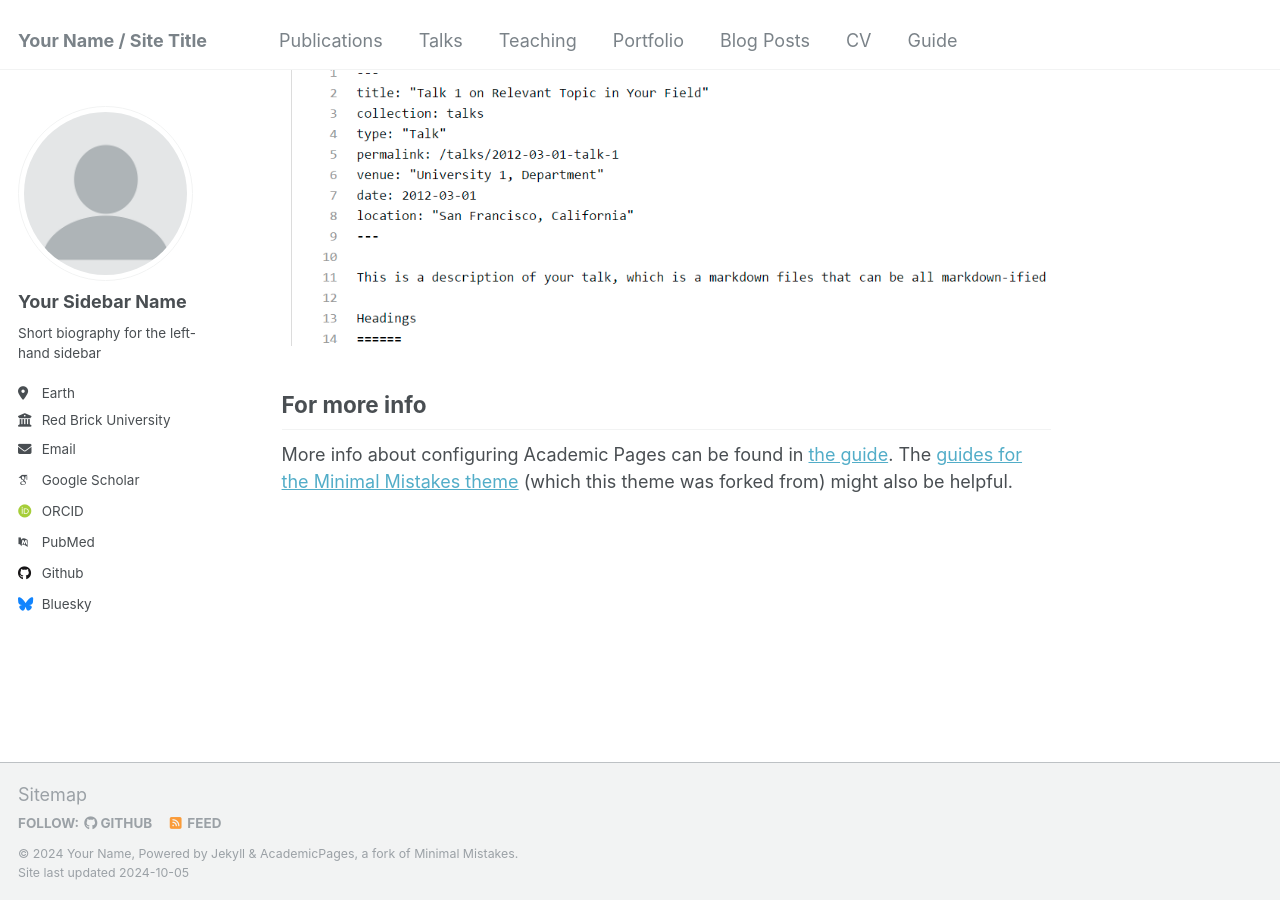
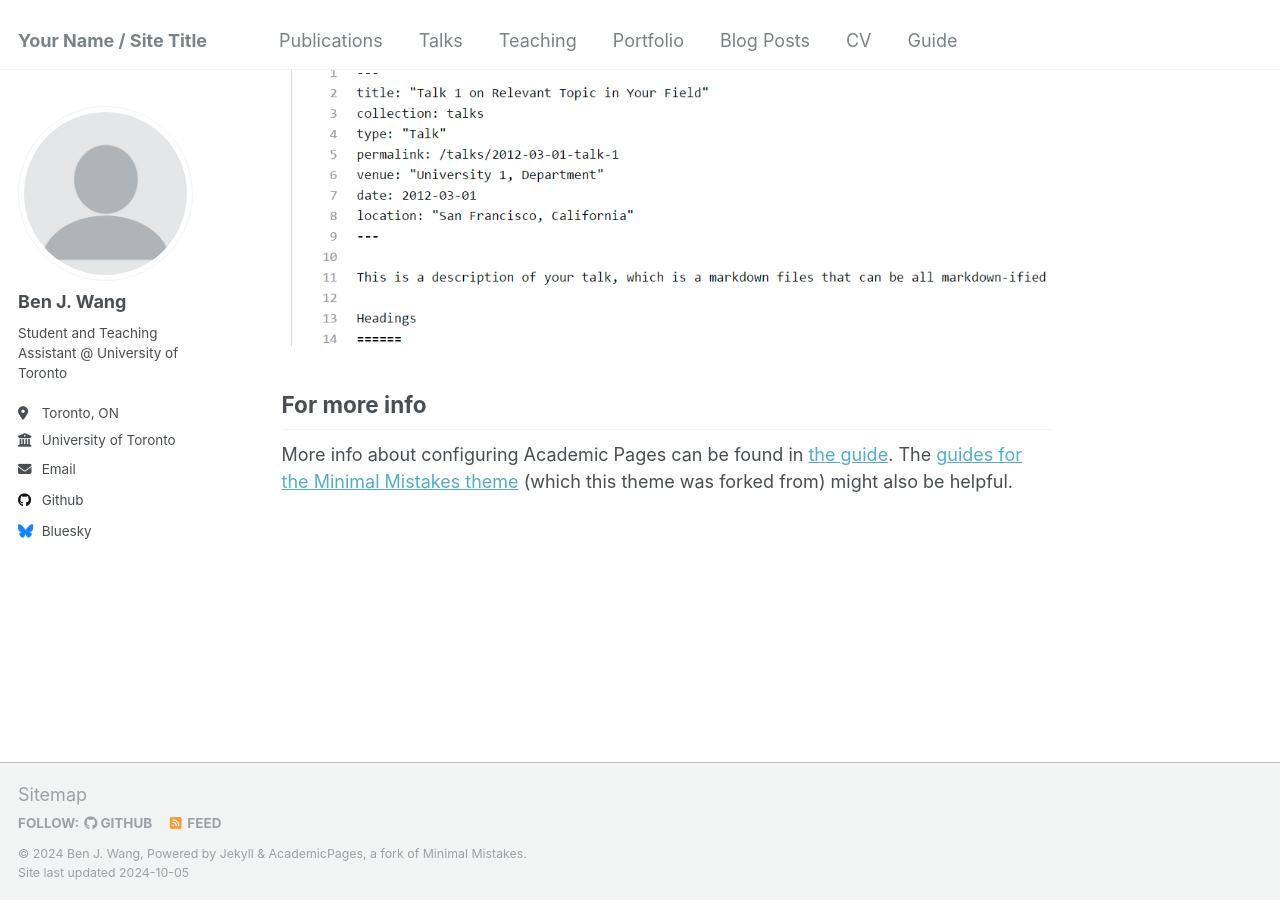
Before and after one commit to wben1998/wben1998.github.io, a Jekyll site: the page built from _pages/about.md, in a window 1280 px wide and 900 px high, scrolled down 2643 px. Built offline with Jekyll 4.4.1, drawn with Linux system fonts in a browser that asks for light colours; some web fonts are replaced.

Commit message:
Update _config.yml

```diff
--- a/_config.yml
+++ b/_config.yml
@@ -10,11 +10,11 @@
 locale                   : "en-US"
 title                    : "Your Name / Site Title"
 title_separator          : "-"
-name                     : &name "Your Name"
-description              : &description "personal description"
-url                      : https://academicpages.github.io # the base hostname & protocol for your site e.g. "https://mmistakes.github.io"
+name                     : &name "Ben J. Wang"
+description              : &description "Student and Teaching Assistant @ University of Toronto"
+url                      : https://wben1998.gitub.io # the base hostname & protocol for your site e.g. "https://mmistakes.github.io"
 baseurl                  : "" # the subpath of your site, e.g. "/blog"
-repository               : "academicpages/academicpages.github.io"
+repository               : "wben1998.github.io"
 
 # Site Author - The following control what appear as part of the author content on the side bar.
 #               If a field is blank the icon and link will not appear, otherwise it will be shown.
@@ -22,28 +22,28 @@ repository               : "academicpages/academicpages.github.io"
 author:
   # Biographic information
   avatar           : "profile.png"
-  name             : "Your Sidebar Name"
+  name             : "Ben J. Wang"
   pronouns         : # example: "she/her"
-  bio              : "Short biography for the left-hand sidebar"
-  location         : "Earth"
-  employer         : "Red Brick University"
+  bio              : "Student and Teaching Assistant @ University of Toronto"
+  location         : "Toronto, ON"
+  employer         : "University of Toronto"
   uri              : # URL
-  email            : "none@example.org"
+  email            : "benj.wang@mail.utoronto.ca"
 
   # Academic websites
   arxiv            : # URL - Update with the correct link to your profile
-  googlescholar    : "https://scholar.google.com/citations?user=PS_CX0AAAAAJ"
+  googlescholar    : #
   impactstory      : # URL
-  orcid            : "http://orcid.org/yourorcidurl"
+  orcid            : #
   semantic         : # URL
-  pubmed           : "https://www.ncbi.nlm.nih.gov/pubmed/?term=john+snow"
+  pubmed           : #
   researchgate     : # URL
 
   # Repositories and software development
   bitbucket        : # Username - Update with your username on the site
   codepen          : # Username
   dribbble         : # Username
-  github           : "academicpages"
+  github           : "wben1998"
   kaggle           : # Username
   stackoverflow    : # User number or user number and name (i.e., use "1" or "1/jeff-atwood")
 
```
